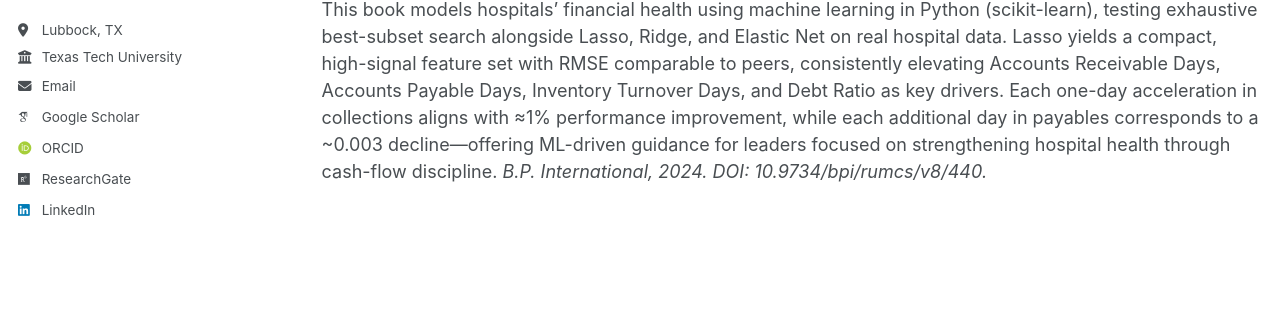
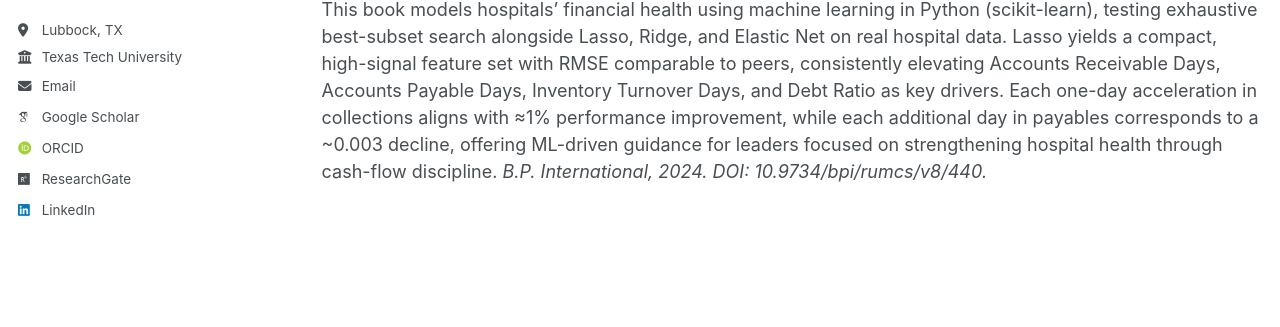
Before and after one commit to essieku/essieku.github.io, a Jekyll site: the page built from _pages/publications.html, in a window 1280 px wide and 900 px high, scrolled down 3470 px. Shown: the part 302-629 px from the top of the window. Built offline with Jekyll 4.4.1, drawn with Linux system fonts in a browser that asks for light colours; some web fonts are replaced.

Commit message:
Update publications.html

```diff
--- a/_pages/publications.html
+++ b/_pages/publications.html
@@ -179,7 +179,7 @@ author_profile: true
         </a>
       </strong>
       <p>
-        This book models hospitals’ financial health using machine learning in Python (scikit-learn), testing exhaustive best-subset search alongside Lasso, Ridge, and Elastic Net on real hospital data. Lasso yields a compact, high-signal feature set with RMSE comparable to peers, consistently elevating Accounts Receivable Days, Accounts Payable Days, Inventory Turnover Days, and Debt Ratio as key drivers. Each one-day acceleration in collections aligns with ≈1% performance improvement, while each additional day in payables corresponds to a ~0.003 decline—offering ML-driven guidance for leaders focused on strengthening hospital health through cash-flow discipline. <em>B.P. International, 2024. DOI: 10.9734/bpi/rumcs/v8/440.</em>
+        This book models hospitals’ financial health using machine learning in Python (scikit-learn), testing exhaustive best-subset search alongside Lasso, Ridge, and Elastic Net on real hospital data. Lasso yields a compact, high-signal feature set with RMSE comparable to peers, consistently elevating Accounts Receivable Days, Accounts Payable Days, Inventory Turnover Days, and Debt Ratio as key drivers. Each one-day acceleration in collections aligns with ≈1% performance improvement, while each additional day in payables corresponds to a ~0.003 decline, offering ML-driven guidance for leaders focused on strengthening hospital health through cash-flow discipline. <em>B.P. International, 2024. DOI: 10.9734/bpi/rumcs/v8/440.</em>
       </p>
     </li>
   </ul>
```
